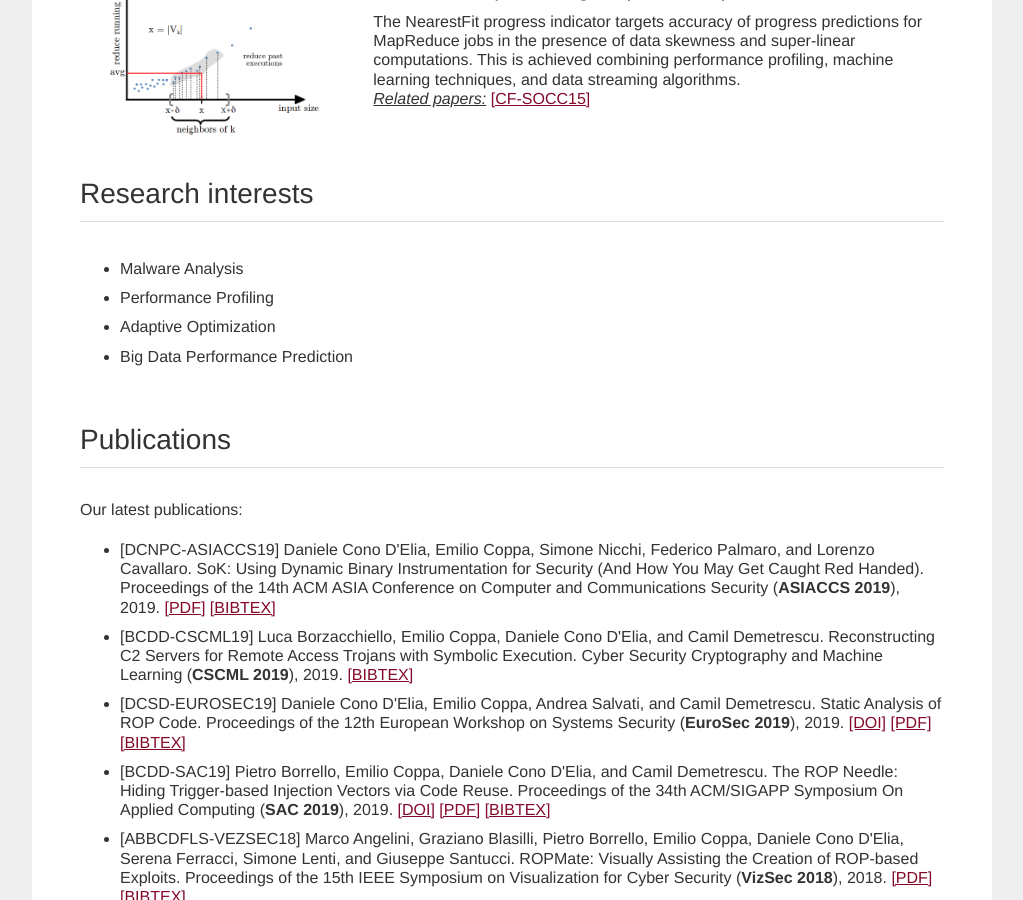
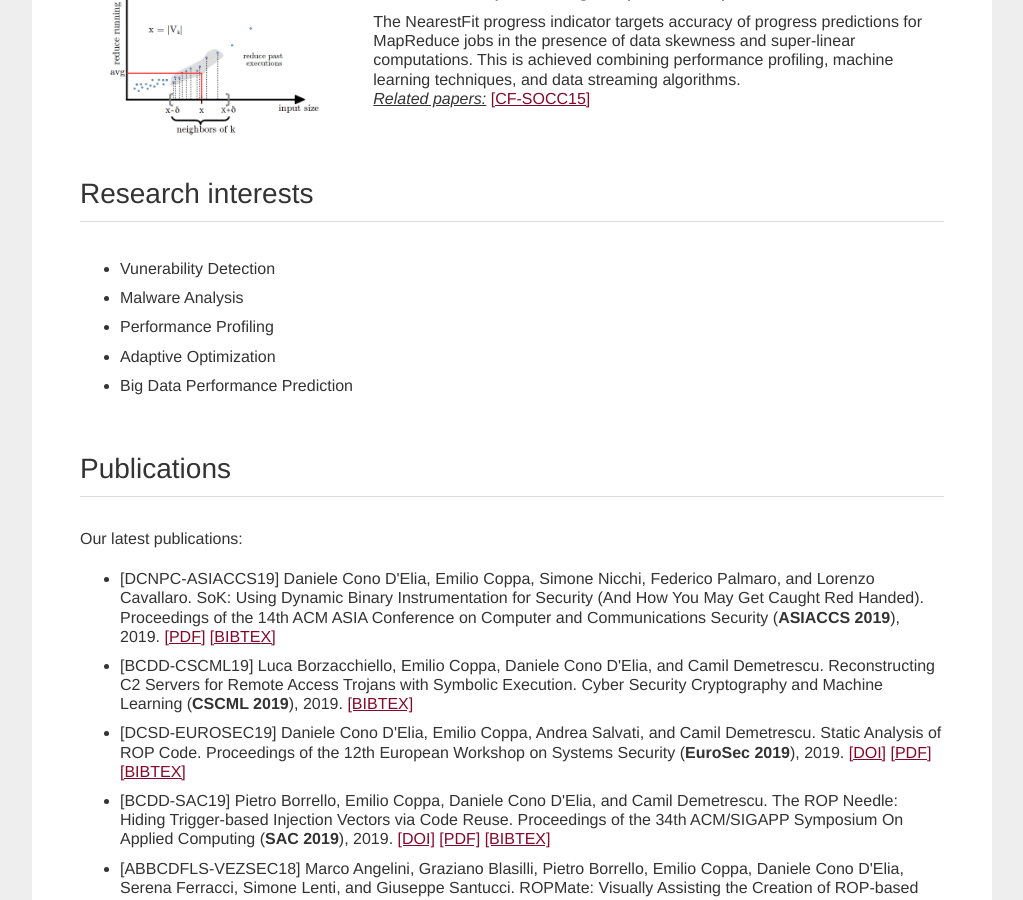
Before and after one commit to season-lab/season-lab.github.io, a Jekyll site: the page built from index.html, in a window 1280 px wide and 900 px high, scrolled down 942 px. Shown: the whole window, without its empty margins (128-1151 px from the left). Built offline with Jekyll 4.4.1, drawn with Linux system fonts in a browser that asks for light colours.

Commit message:
Update index.html

```diff
--- a/index.html
+++ b/index.html
@@ -89,6 +89,7 @@ description: Software Analysis and Optimization Laboratory at Sapienza Universit
 <h2 id="research">Research interests</h2>
 <hr>
 <ul>
+  <li>Vunerability Detection</li>
   <li>Malware Analysis</li>
   <li>Performance Profiling</li>
   <li>Adaptive Optimization</li>
```
